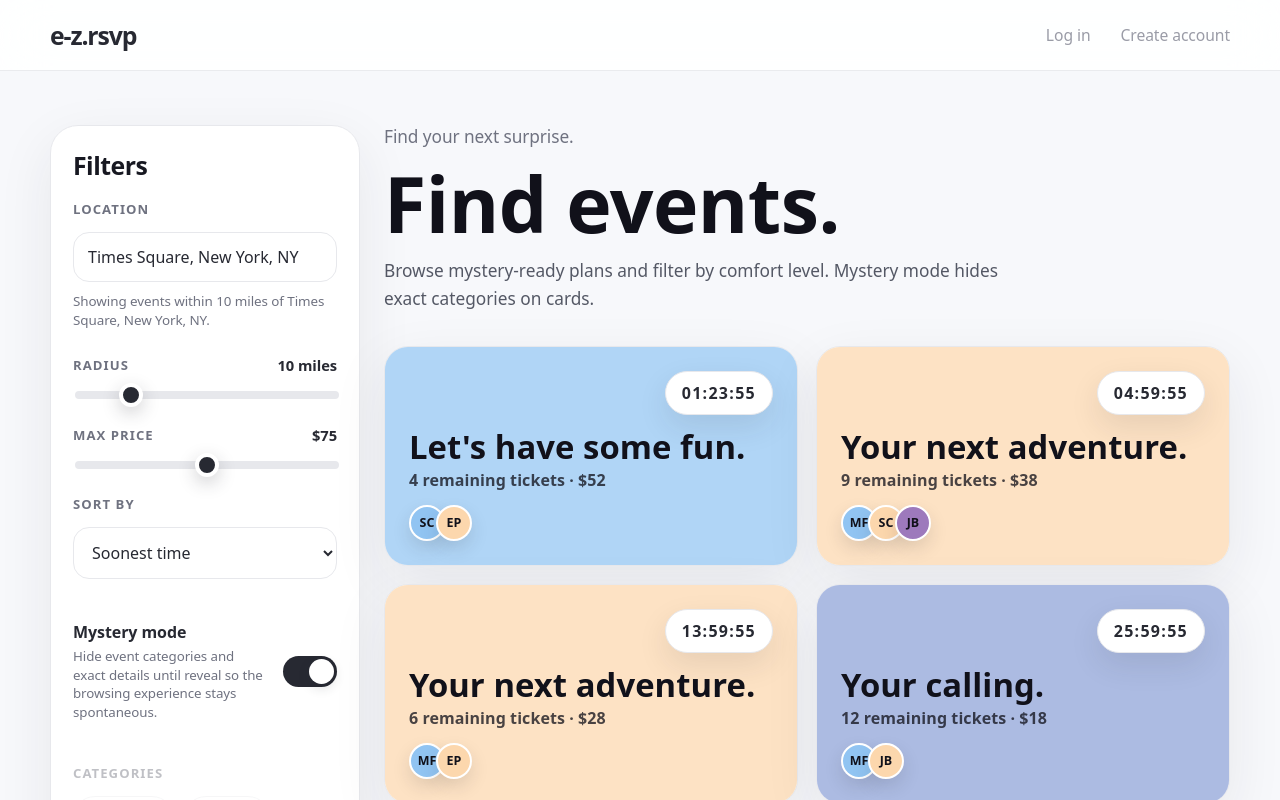
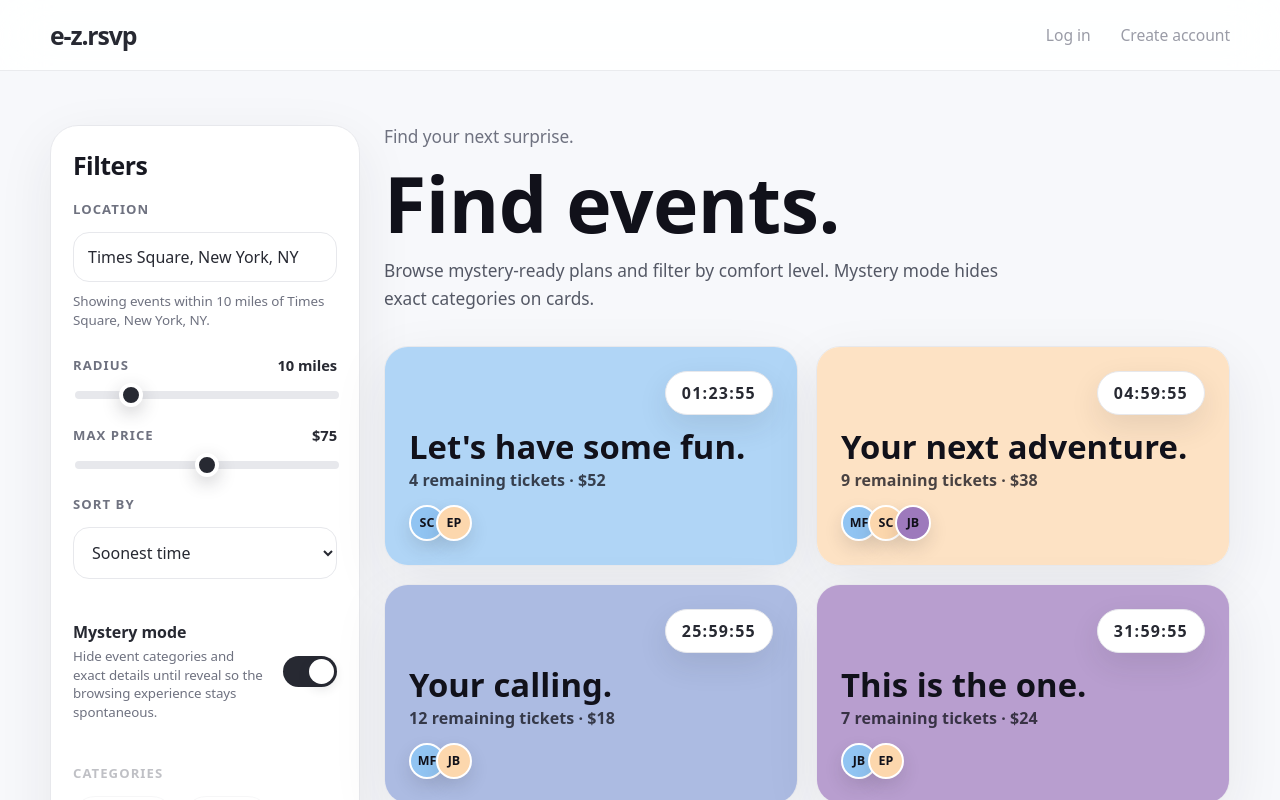
Before and after one commit to ayaanma/ez-rsvp-website, a Next.js app: page /create-rsvp in a window 1280 px wide. Shown: the top 800 px of the page. Built offline with nearby package versions, Linux system fonts and the light colour scheme.

Commit message:
fix: location filter

```diff
--- a/app/create-rsvp/page.tsx
+++ b/app/create-rsvp/page.tsx
@@ -28,7 +28,7 @@ const hiddenPhraseByEventId: Record<string, string> = {
   "evt-2": "Let's have some fun.",
   "evt-3": "Your calling.",
   "evt-4": "This is the one.",
-  "evt-5": "Your next adventure.",
+  "evt-5": "This is the one.",
 };
 
 const defaultLocation: AddressSuggestion = {
@@ -37,12 +37,32 @@ const defaultLocation: AddressSuggestion = {
   lon: -73.9855,
 };
 
-const eventCoordinates: Record<string, Coordinates> = {
-  "evt-1": { lat: 40.7283, lon: -73.9942 },
-  "evt-2": { lat: 40.7647, lon: -73.9827 },
-  "evt-3": { lat: 40.7194, lon: -74.0031 },
-  "evt-4": { lat: 40.7301, lon: -74.0007 },
-  "evt-5": { lat: 40.742, lon: -74.0105 },
+const internalEventLocations: Record<string, Coordinates & { address: string }> = {
+  "evt-1": {
+    address: "226 West 54th Street, New York, NY 10019",
+    lat: 40.7647,
+    lon: -73.9827,
+  },
+  "evt-2": {
+    address: "90 Wythe Avenue, Brooklyn, NY 11249",
+    lat: 40.7219,
+    lon: -73.9575,
+  },
+  "evt-3": {
+    address: "23-10 Queens Plaza South, Long Island City, NY 11101",
+    lat: 40.7505,
+    lon: -73.9397,
+  },
+  "evt-4": {
+    address: "550 Broad Street, Newark, NJ 07102",
+    lat: 40.7435,
+    lon: -74.1692,
+  },
+  "evt-5": {
+    address: "49 Mamaroneck Avenue, White Plains, NY 10601",
+    lat: 41.0318,
+    lon: -73.7634,
+  },
 };
 
 function distanceInMiles(from: Coordinates, to: Coordinates) {
@@ -255,9 +275,9 @@ export default function FindEventsPage() {
 
   const filtered = useMemo(() => {
     const filteredEvents = events.filter((event) => {
-      const coordinates = eventCoordinates[event.id];
-      const withinRadius = coordinates
-        ? distanceInMiles(selectedLocation, coordinates) <= radius
+      const eventLocation = internalEventLocations[event.id];
+      const withinRadius = eventLocation
+        ? distanceInMiles(selectedLocation, eventLocation) <= radius
         : true;
 
       return (
--- a/app/globals.css
+++ b/app/globals.css
@@ -855,6 +855,7 @@ label.small-label { font-size:.82rem; color: var(--muted); font-weight:760; text
 .icon-button {
   display: inline-flex;
   align-items: center;
+  justify-content: center;
   gap: 10px;
 }
 .icon-button img {
@@ -1076,3 +1077,13 @@ label.small-label { font-size:.82rem; color: var(--muted); font-weight:760; text
   color: var(--muted);
   line-height: 1.6;
 }
+
+.profile-trigger.icon-button,
+.profile-menu-wrap > .icon-button {
+  display: inline-flex;
+  align-items: center;
+  justify-content: center;
+  text-align: center;
+  line-height: 1;
+  padding: 0;
+}
```
